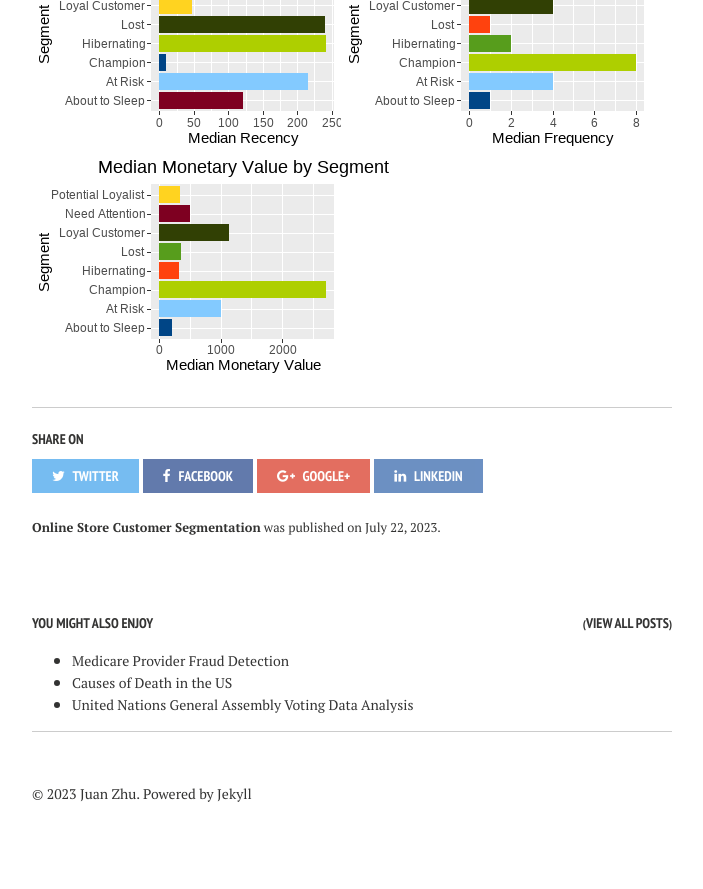
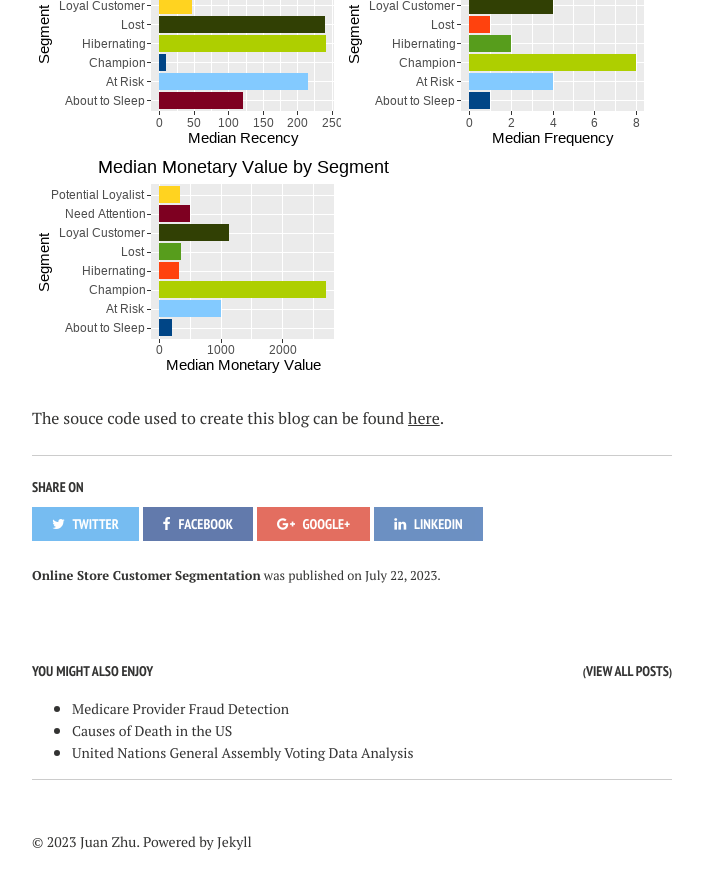
Before and after one commit to Janzhuj/janzhuj.github.io, a Jekyll site: the page built from _posts/2023-07-22-Online-Store-Customer-Segmentation.md, in a window 1280 px wide and 900 px high, scrolled down 26791 px. Shown: the top 889 px of the window, without its empty margins (288-991 px from the left). Built offline with Jekyll 4.4.1, drawn with Linux system fonts in a browser that asks for light colours; nearby versions of some CDN libraries; library files that are not in the unit come from our copies; comment, search, counter and statistics services are not loaded; before the commit the page ends 27643 px from its top, so only the background shows below that.

Commit message:
Update 2023-07-22-Online-Store-Customer-Segmentation.md

```diff
--- a/_posts/2023-07-22-Online-Store-Customer-Segmentation.md
+++ b/_posts/2023-07-22-Online-Store-Customer-Segmentation.md
@@ -727,3 +727,5 @@ plot_grid(fig1, fig2, fig3)
 {% endhighlight %}
 
 ![Rplot-40](/figs/2023-07-22-Online-Store-Customer-Segmentation/Rplot-40.png)
+
+The souce code used to create this blog can be found [here](https://github.com/Janzhuj/Medicare-Provider-Fraud-Detection).
```
